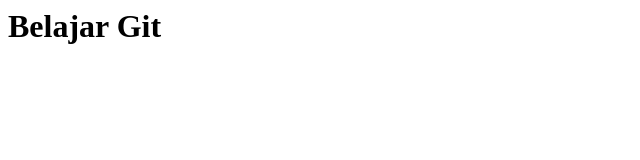
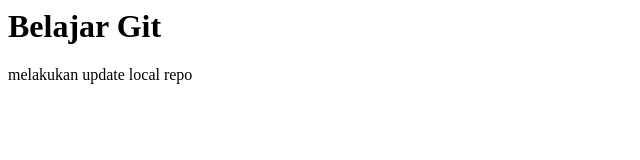
Before and after one commit to syaifulputera/belajar-git, a plain HTML site: page index.html in a window 1280 px wide. Shown: the whole page, without its empty margins (0-640 px from the left). Drawn offline with Linux system fonts and the light colour scheme.

Commit message:
update text

```diff
--- a/index.html
+++ b/index.html
@@ -1,11 +1,13 @@
 <DOCTYPE html>
 <html>
-  <header>
-   <title>
-belajar git mediocademy
-</title>
+<header>
+    <title>belajar git mediocademy</title>
 </header>
 <body>
+
 <h1> Belajar Git</h1>
+<p> melakukan update local repo </p>
+
+
 </body>
 </html>
```
